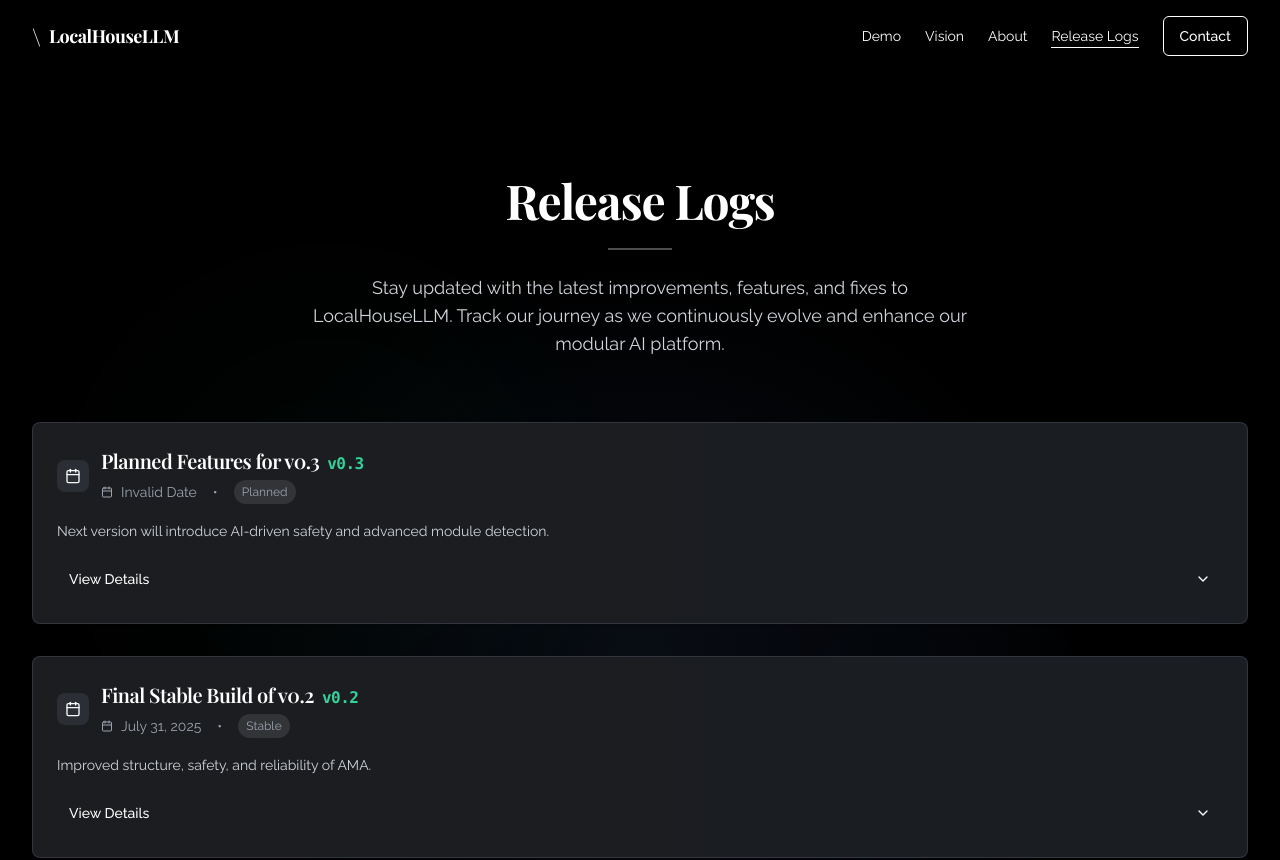
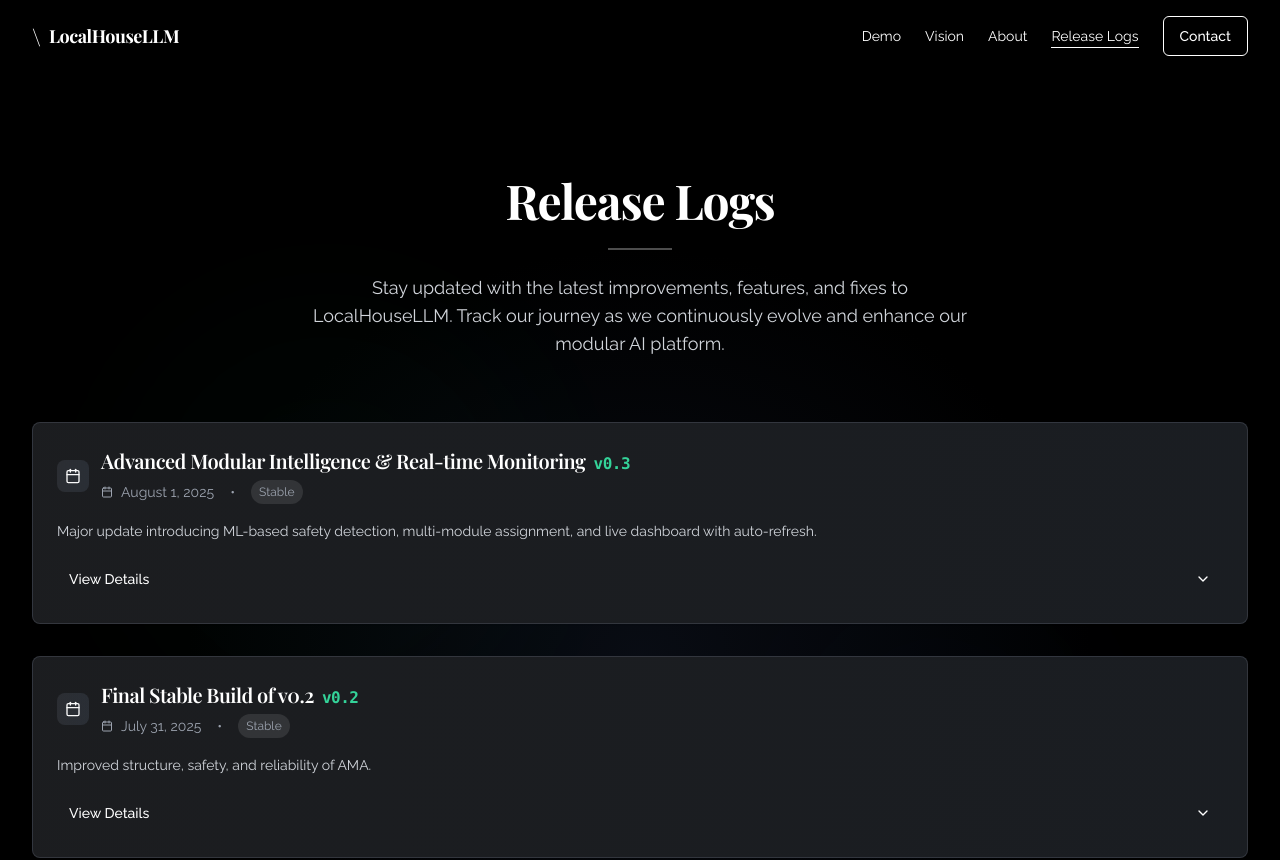
Before and after one commit to Vansh-synthetica/LocalHouseLLM, a React (Vite) app: page /release-logs in a window 1280 px wide. Shown: the top 860 px of the page. Built offline with nearby package versions, Linux system fonts and the light colour scheme.

Commit message:
Update ReleaseLogs.tsx

```diff
--- a/src/pages/ReleaseLogs.tsx
+++ b/src/pages/ReleaseLogs.tsx
@@ -11,22 +11,30 @@ import Layout from '@/components/Layout';
 const RELEASE_LOGS = [
   {
     version: "v0.3",
-    date: "upcoming",
-    type: "planned",
-    title: "Planned Features for v0.3",
-    summary: "Next version will introduce AI-driven safety and advanced module detection.",
+    date: "2025-08-01",
+    type: "stable",
+    title: "Advanced Modular Intelligence & Real-time Monitoring",
+    summary: "Major update introducing ML-based safety detection, multi-module assignment, and live dashboard with auto-refresh.",
     features: [
-      "Tiny ML-based text classifier (HuggingFace) for smarter safety detection",
+      "Integrated tiny HuggingFace model for AI-driven safety classification",
+      "Real-time ML-based text classification with confidence scores",
       "Multi-module detection for complex queries",
-      "Live dashboard to monitor logs and user interactions in real-time",
-      "NLP support for evaluating math expressions",
-      "AI-driven confidence scoring using similarity metrics or ML models",
-      "Dynamic editing of modules.json via UI",
-      "Color-coded safety alerts in Streamlit interface",
-      "Expanded safety filter with context-aware detection"
+      "Advanced logging system with real-time Streamlit dashboard",
+      "Enhanced pipeline with fallback rule-based safety check",
+      "Improved stability with full error handling and debugging logs"
     ],
-    fixes: [],
-    breaking: []
+    fixes: [
+      "Resolved torch installation issues and dependency conflicts",
+      "Fixed improper blocking of safe text in several edge cases",
+      "Improved keyword extraction and logging accuracy",
+      "Optimized dashboard for continuous refresh without experimental features"
+    ],
+    breaking: [],
+    known_issues: [
+      "Some safe queries may still be flagged unsafe due to ML model bias",
+      "Blocked words are not fully visible in dashboard logs",
+      "Contextual safety detection can produce false positives in rare cases"
+    ]
   },
   {
     version: "v0.2",
@@ -87,6 +95,7 @@ const RELEASE_LOGS = [
     ]
   }
 ];
+
 
 const ITEMS_PER_PAGE = 3;
 
```
